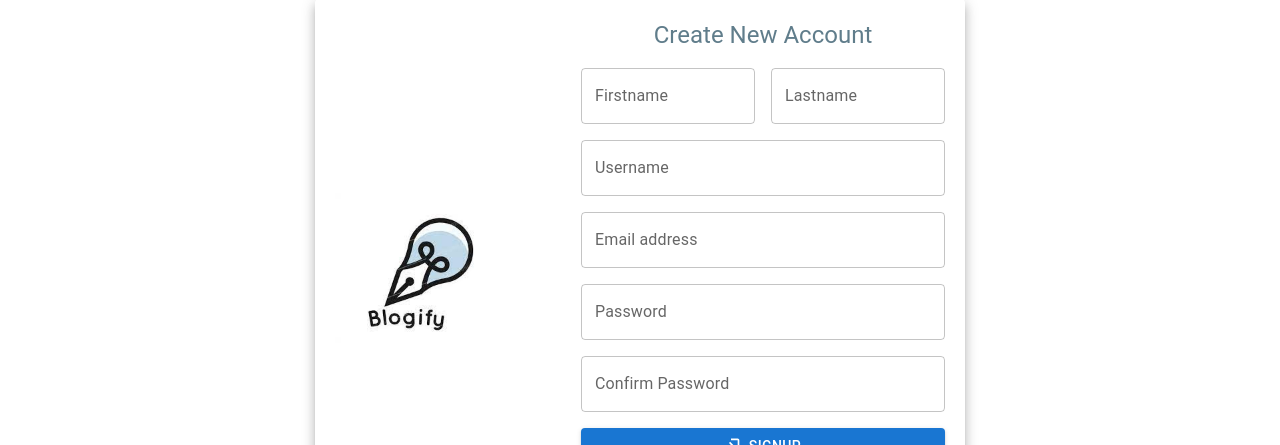
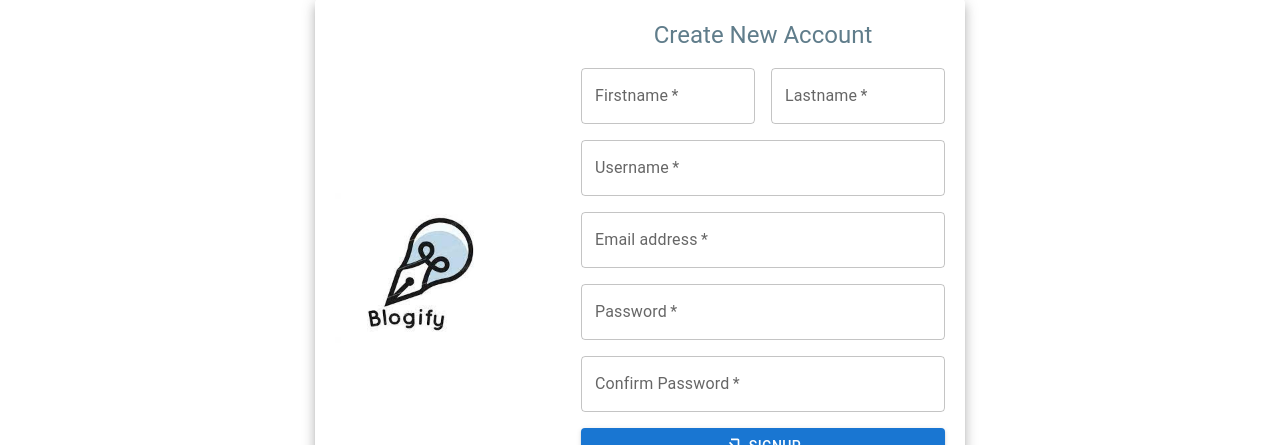
Before and after one commit to binay798/blogify-client, a React (Create React App) app: page /auth/signup in a window 1280 px wide. Shown: the part 157-602 px from the top of the page. Built offline with nearby package versions, Linux system fonts and the light colour scheme.

Commit message:
login and signup form handler added

```diff
--- a/src/containers/Auth/Login/Login.tsx
+++ b/src/containers/Auth/Login/Login.tsx
@@ -33,7 +33,7 @@ const img = {
 function Login() {
   const navigate = useNavigate();
   const dispatch = useDispatch();
-  const [email, setEmail] = useState('sham@gmail.com');
+  const [email, setEmail] = useState('binay@gmail.com');
   const [password, setPassword] = useState('123456');
   const [loading, setLoading] = useState(false);
   const smScreen = useMediaQuery('(max-width: 600px)');
@@ -66,6 +66,7 @@ function Login() {
                 type='email'
                 value={email}
                 onChange={(e) => setEmail(e.target.value)}
+                required={true}
               />
               <TextField
                 sx={{ width: '100%' }}
@@ -74,6 +75,7 @@ function Login() {
                 type='password'
                 value={password}
                 onChange={(e) => setPassword(e.target.value)}
+                required={true}
               />
               <Stack direction='row' spacing={1} justifyContent='space-between'>
                 <FormControlLabel
--- a/src/containers/Auth/Signup/Signup.tsx
+++ b/src/containers/Auth/Signup/Signup.tsx
@@ -83,6 +83,7 @@ function Signup() {
                   type='text'
                   value={firstname}
                   onChange={(e) => setFirstname(e.target.value)}
+                  required={true}
                 />
                 <TextField
                   sx={{ width: '100%' }}
@@ -91,6 +92,7 @@ function Signup() {
                   type='text'
                   value={lastname}
                   onChange={(e) => setlastname(e.target.value)}
+                  required={true}
                 />
               </Stack>
               <TextField
@@ -100,6 +102,7 @@ function Signup() {
                 type='text'
                 value={username}
                 onChange={(e) => setUsername(e.target.value)}
+                required={true}
               />
               <TextField
                 sx={{ width: '100%' }}
@@ -108,6 +111,7 @@ function Signup() {
                 type='email'
                 value={email}
                 onChange={(e) => setEmail(e.target.value)}
+                required={true}
               />
               <TextField
                 sx={{ width: '100%' }}
@@ -116,6 +120,7 @@ function Signup() {
                 type='password'
                 value={password}
                 onChange={(e) => setPassword(e.target.value)}
+                required={true}
               />
               <TextField
                 sx={{ width: '100%' }}
@@ -124,6 +129,7 @@ function Signup() {
                 type='password'
                 value={confirmPassword}
                 onChange={(e) => setConfirmPassword(e.target.value)}
+                required={true}
               />
 
               <Button
```
